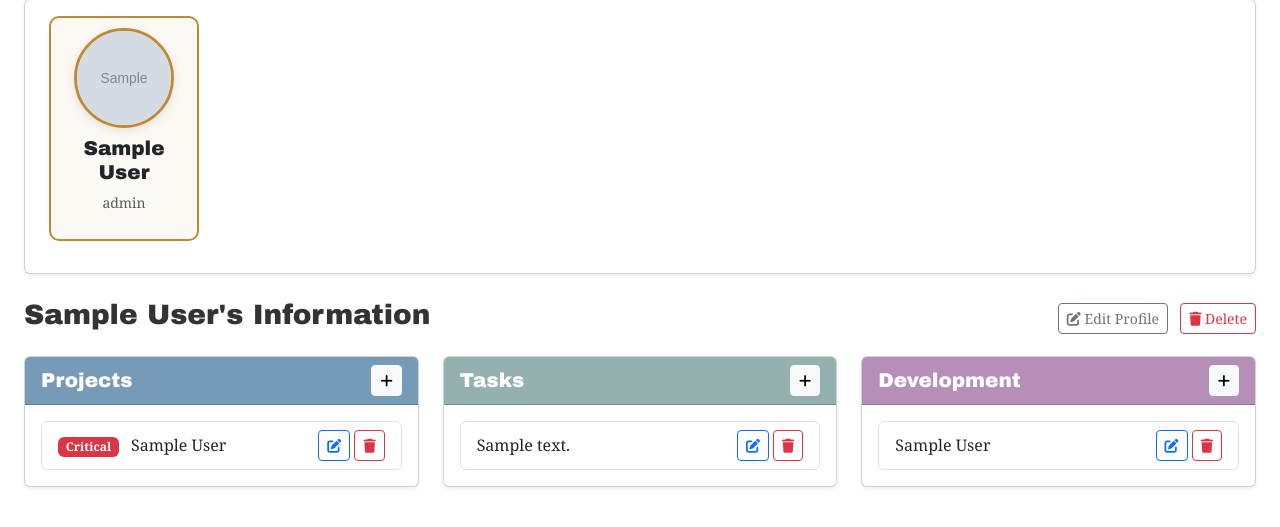
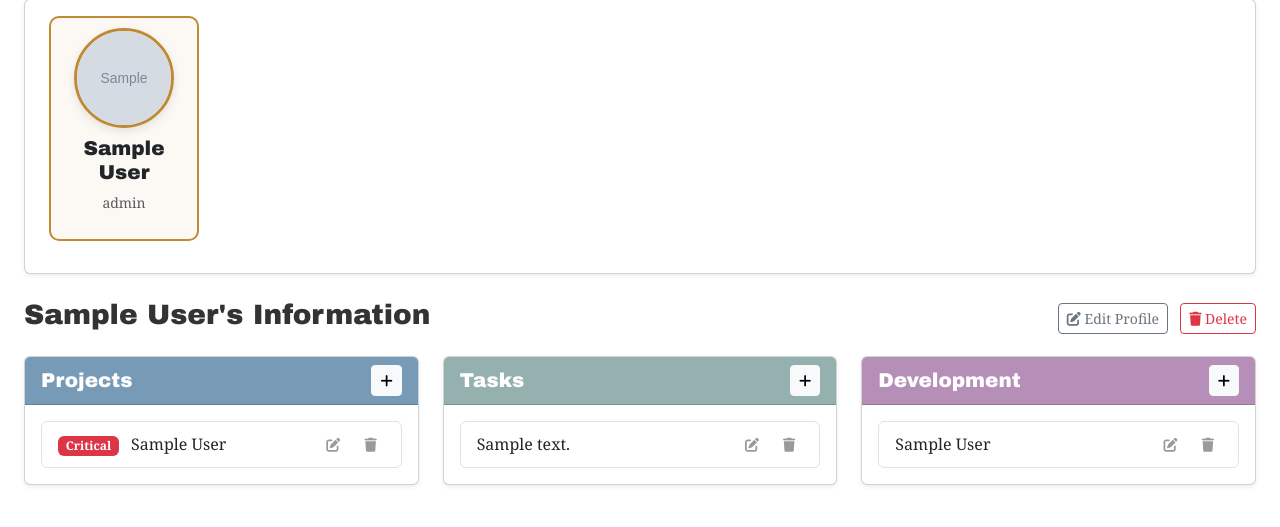
Before and after one commit to zbreeden007/StrykerNotes, a Flask app: page /team/ in a window 1280 px wide. Shown: the part 161-688 px from the top of the page. Run offline with Flask 3, Linux system fonts and the light colour scheme; tables that the repository leaves empty hold one stand-in row (values such as "Sample post"); grey boxes marked "Sample" are stand-in pictures; some libraries are stand-ins or nearby versions.

Commit message:
Changes - 3.21 @ 3:19 PM

```diff
--- a/templates/all_members.html
+++ b/templates/all_members.html
@@ -85,11 +85,13 @@
                                     <span id="project-content-{{ project.id }}" contenteditable="false">{{ project.name }}</span>
                                 </div>
                                 <div>
-                                    <button class="btn btn-sm btn-outline-primary project-edit" data-item-id="{{ project.id }}">
+                                    <button class="btn btn-sm me-1 project-edit" data-item-id="{{ project.id }}"
+                                            style="background-color: transparent; border: none; color: #989B9A;">
                                         <i class="fas fa-edit"></i>
                                     </button>
                                     <form action="{{ url_for('team.delete_member_project', project_id=project.id) }}" method="post" class="d-inline">
-                                        <button type="submit" class="btn btn-sm btn-outline-danger">
+                                        <button type="submit" class="btn btn-sm"
+                                                style="background-color: transparent; border: none; color: #989B9A;">
                                             <i class="fas fa-trash"></i>
                                         </button>
                                     </form>
@@ -122,11 +124,13 @@
                                     <span id="task-content-{{ task.id }}" contenteditable="false">{{ task.content }}</span>
                                 </div>
                                 <div>
-                                    <button type="button" class="btn btn-sm btn-outline-primary task-edit" data-item-id="{{ task.id }}">
+                                    <button type="button" class="btn btn-sm me-1 task-edit" data-item-id="{{ task.id }}"
+                                            style="background-color: transparent; border: none; color: #989B9A;">
                                         <i class="fas fa-edit"></i>
                                     </button>
                                     <form action="{{ url_for('team.delete_member_task', task_id=task.id) }}" method="post" class="d-inline">
-                                        <button type="submit" class="btn btn-sm btn-outline-danger">
+                                        <button type="submit" class="btn btn-sm"
+                                                style="background-color: transparent; border: none; color: #989B9A;">
                                             <i class="fas fa-trash"></i>
                                         </button>
                                     </form>
@@ -159,11 +163,13 @@
                                     <span id="development-content-{{ dev.id }}" contenteditable="false">{{ dev.title }}</span>
                                 </div>
                                 <div>
-                                    <button class="btn btn-sm btn-outline-primary development-edit" data-item-id="{{ dev.id }}">
+                                    <button class="btn btn-sm me-1 development-edit" data-item-id="{{ dev.id }}"
+                                            style="background-color: transparent; border: none; color: #989B9A;">
                                         <i class="fas fa-edit"></i>
                                     </button>
                                     <form action="{{ url_for('team.delete_member_development', development_id=dev.id) }}" method="post" class="d-inline">
-                                        <button type="submit" class="btn btn-sm btn-outline-danger">
+                                        <button type="submit" class="btn btn-sm"
+                                                style="background-color: transparent; border: none; color: #989B9A;">
                                             <i class="fas fa-trash"></i>
                                         </button>
                                     </form>
```
